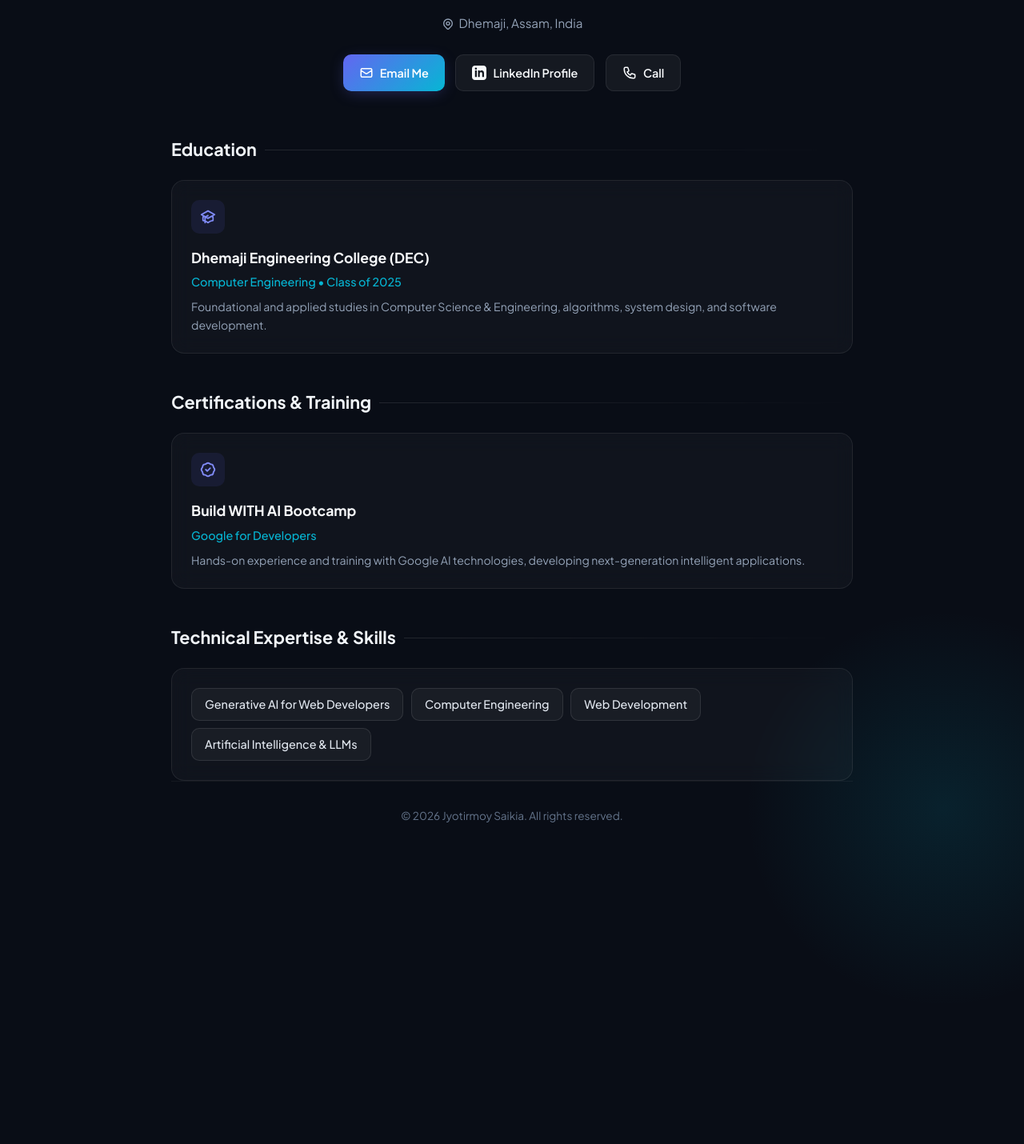
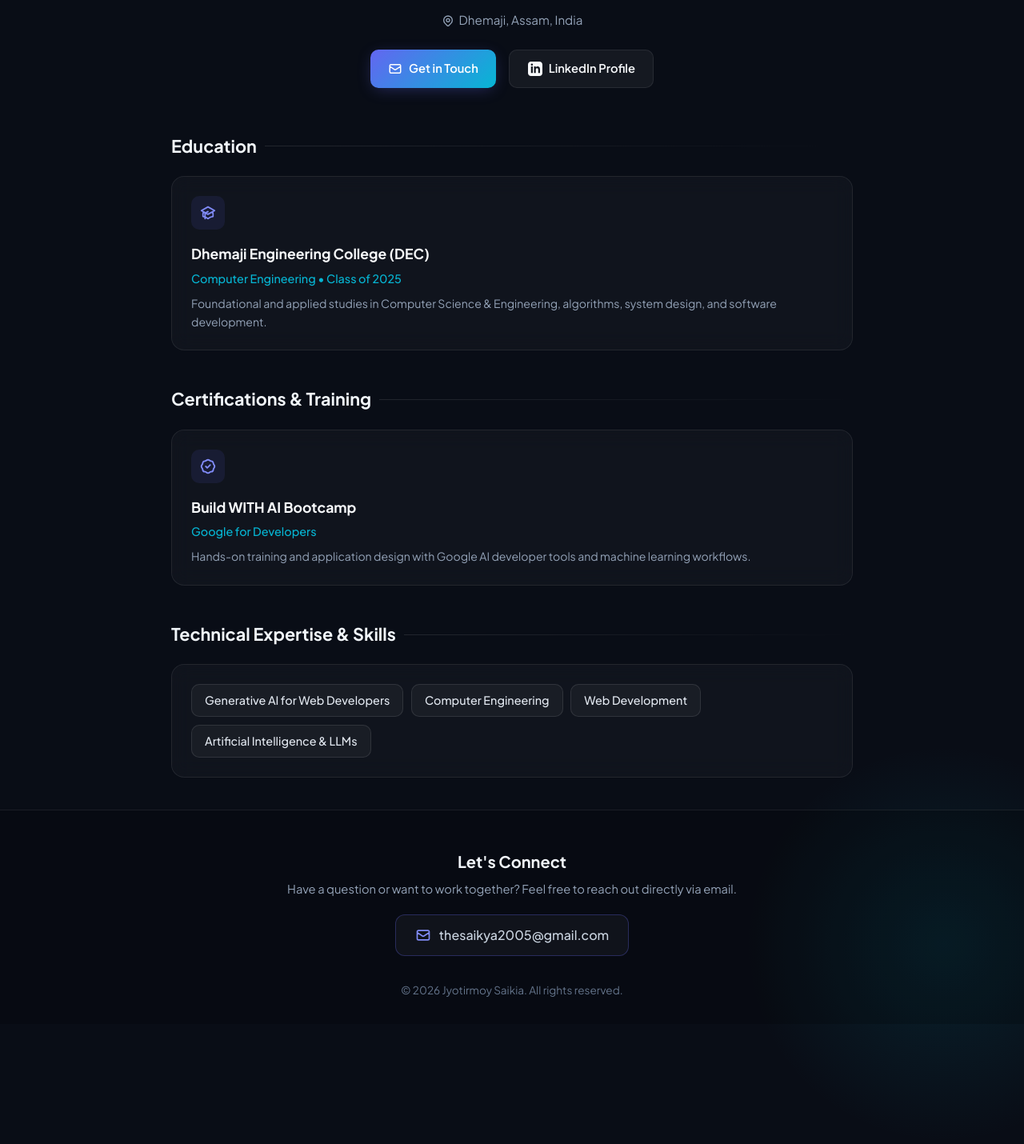
Before and after one commit to saikyaa/saikyaa.github.io, a plain HTML site: page index.html in a window 1280 px wide. Shown: the part 366-1796 px from the top of the page at 80% size. Before the commit the page ends 1627 px from the top, so only its background shows below. Drawn offline with Linux system fonts and the light colour scheme.

Commit message:
Refactor footer and update contact section
Updated footer styling and added email display card.

```diff
--- a/index.html
+++ b/index.html
@@ -65,7 +65,7 @@
     .container {
       max-width: 900px;
       margin: 0 auto;
-      padding: 3rem 1.5rem;
+      padding: 3.5rem 1.5rem 2.5rem;
       position: relative;
       z-index: 1;
       flex: 1;
@@ -79,7 +79,7 @@
     .avatar-wrapper {
       position: relative;
       display: inline-block;
-      margin-bottom: 1.5rem;
+      margin-bottom: 1.25rem;
     }
 
     .avatar {
@@ -133,7 +133,7 @@
       font-size: 1.15rem;
       color: var(--text-muted);
       max-width: 550px;
-      margin: 0 auto 1.5rem;
+      margin: 0 auto 1rem;
     }
 
     .location {
@@ -142,23 +142,23 @@
       gap: 6px;
       color: var(--text-muted);
       font-size: 0.95rem;
+      margin-bottom: 1.5rem;
     }
 
     .contact-links {
       display: flex;
       justify-content: center;
-      gap: 0.85rem;
+      gap: 1rem;
       flex-wrap: wrap;
-      margin-top: 1.5rem;
     }
 
     .btn {
       display: inline-flex;
       align-items: center;
       gap: 8px;
-      padding: 0.65rem 1.25rem;
+      padding: 0.7rem 1.4rem;
       border-radius: 10px;
-      font-size: 0.9rem;
+      font-size: 0.92rem;
       font-weight: 600;
       text-decoration: none;
       transition: all 0.2s ease;
@@ -273,14 +273,60 @@
       font-weight: 500;
     }
 
+    /* Footer styling with prominent email section */
     footer {
+      border-top: 1px solid rgba(255, 255, 255, 0.08);
+      background: rgba(0, 0, 0, 0.2);
+      padding: 3rem 1.5rem 2rem;
       text-align: center;
-      padding: 2rem;
+      position: relative;
+      z-index: 1;
+    }
+
+    .footer-content {
+      max-width: 600px;
+      margin: 0 auto;
+    }
+
+    .footer-heading {
+      font-size: 1.25rem;
+      font-weight: 700;
+      color: #f1f5f9;
+      margin-bottom: 0.4rem;
+    }
+
+    .footer-subtext {
+      color: var(--text-muted);
+      font-size: 0.92rem;
+      margin-bottom: 1.25rem;
+    }
+
+    .email-display-card {
+      display: inline-flex;
+      align-items: center;
+      gap: 10px;
+      background: rgba(255, 255, 255, 0.04);
+      border: 1px solid rgba(99, 102, 241, 0.3);
+      padding: 0.75rem 1.5rem;
+      border-radius: 12px;
+      color: #cbd5e1;
+      font-size: 1rem;
+      font-weight: 500;
+      text-decoration: none;
+      transition: all 0.2s ease;
+      margin-bottom: 2rem;
+    }
+
+    .email-display-card:hover {
+      border-color: #818cf8;
+      background: rgba(99, 102, 241, 0.1);
+      color: #ffffff;
+      transform: translateY(-2px);
+    }
+
+    .footer-copy {
       color: #64748b;
       font-size: 0.85rem;
-      border-top: 1px solid rgba(255, 255, 255, 0.05);
-      position: relative;
-      z-index: 1;
     }
   </style>
 </head>
@@ -307,15 +353,11 @@
       <div class="contact-links">
         <a href="mailto:thesaikya2005@gmail.com" class="btn btn-primary">
           <svg width="18" height="18" fill="none" stroke="currentColor" viewBox="0 0 24 24"><path stroke-linecap="round" stroke-linejoin="round" stroke-width="2" d="M3 8l7.89 5.26a2 2 0 002.22 0L21 8M5 19h14a2 2 0 002-2V7a2 2 0 00-2-2H5a2 2 0 00-2 2v10a2 2 0 002 2z"></path></svg>
-          Email Me
+          Get in Touch
         </a>
         <a href="https://www.linkedin.com/in/jyotirmoy-saikia-744892436" target="_blank" rel="noopener noreferrer" class="btn btn-secondary">
           <svg width="18" height="18" fill="currentColor" viewBox="0 0 24 24"><path d="M19 0h-14c-2.761 0-5 2.239-5 5v14c0 2.761 2.239 5 5 5h14c2.762 0 5-2.239 5-5v-14c0-2.761-2.238-5-5-5zm-11 19h-3v-11h3v11zm-1.5-12.268c-.966 0-1.75-.79-1.75-1.764s.784-1.764 1.75-1.764 1.75.79 1.75 1.764-.783 1.764-1.75 1.764zm13.5 12.268h-3v-5.604c0-3.368-4-3.113-4 0v5.604h-3v-11h3v1.765c1.396-2.586 7-2.777 7 2.476v6.759z"/></svg>
           LinkedIn Profile
-        </a>
-        <a href="tel:8638939231" class="btn btn-secondary">
-          <svg width="18" height="18" fill="none" stroke="currentColor" viewBox="0 0 24 24"><path stroke-linecap="round" stroke-linejoin="round" stroke-width="2" d="M3 5a2 2 0 012-2h3.28a1 1 0 01.948.684l1.498 4.493a1 1 0 01-.502 1.21l-2.257 1.13a11.042 11.042 0 005.516 5.516l1.13-2.257a1 1 0 011.21-.502l4.493 1.498a1 1 0 01.684.949V19a2 2 0 01-2 2h-1C9.716 21 3 14.284 3 6V5z"></path></svg>
-          Call
         </a>
       </div>
     </header>
@@ -344,7 +386,7 @@
             </div>
             <h3 class="card-title">Build WITH AI Bootcamp</h3>
             <p class="card-subtitle">Google for Developers</p>
-            <p class="card-desc">Hands-on experience and training with Google AI technologies, developing next-generation intelligent applications.</p>
+            <p class="card-desc">Hands-on training and application design with Google AI developer tools and machine learning workflows.</p>
           </div>
         </div>
       </section>
@@ -361,10 +403,18 @@
         </div>
       </section>
     </main>
+  </div>
 
-    <footer>
-      <p>&copy; 2026 Jyotirmoy Saikia. All rights reserved.</p>
-    </footer>
-  </div>
+  <footer>
+    <div class="footer-content">
+      <h3 class="footer-heading">Let's Connect</h3>
+      <p class="footer-subtext">Have a question or want to work together? Feel free to reach out directly via email.</p>
+      <a href="mailto:thesaikya2005@gmail.com" class="email-display-card">
+        <svg width="20" height="20" fill="none" stroke="#818cf8" viewBox="0 0 24 24"><path stroke-linecap="round" stroke-linejoin="round" stroke-width="2" d="M3 8l7.89 5.26a2 2 0 002.22 0L21 8M5 19h14a2 2 0 002-2V7a2 2 0 00-2-2H5a2 2 0 00-2 2v10a2 2 0 002 2z"></path></svg>
+        thesaikya2005@gmail.com
+      </a>
+      <p class="footer-copy">&copy; 2026 Jyotirmoy Saikia. All rights reserved.</p>
+    </div>
+  </footer>
 </body>
 </html>
```
